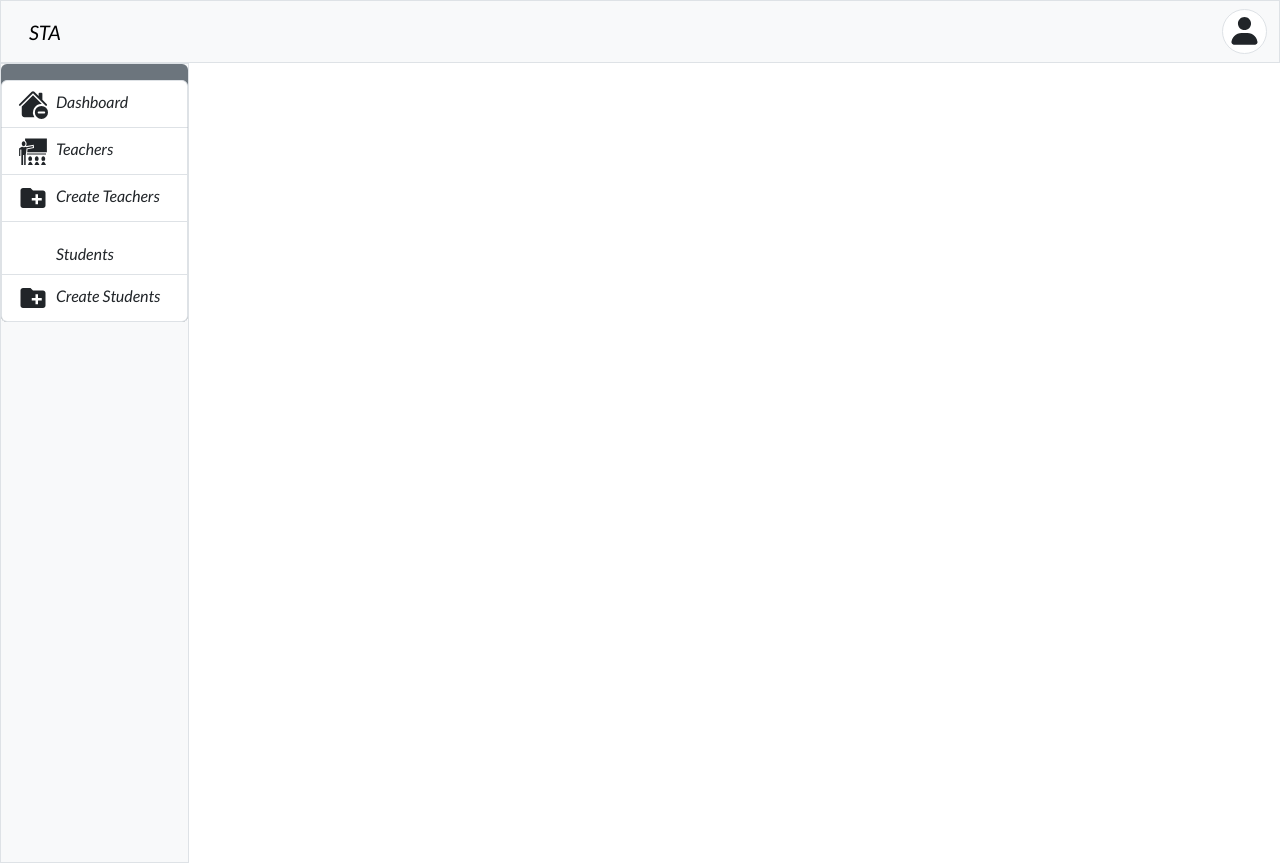
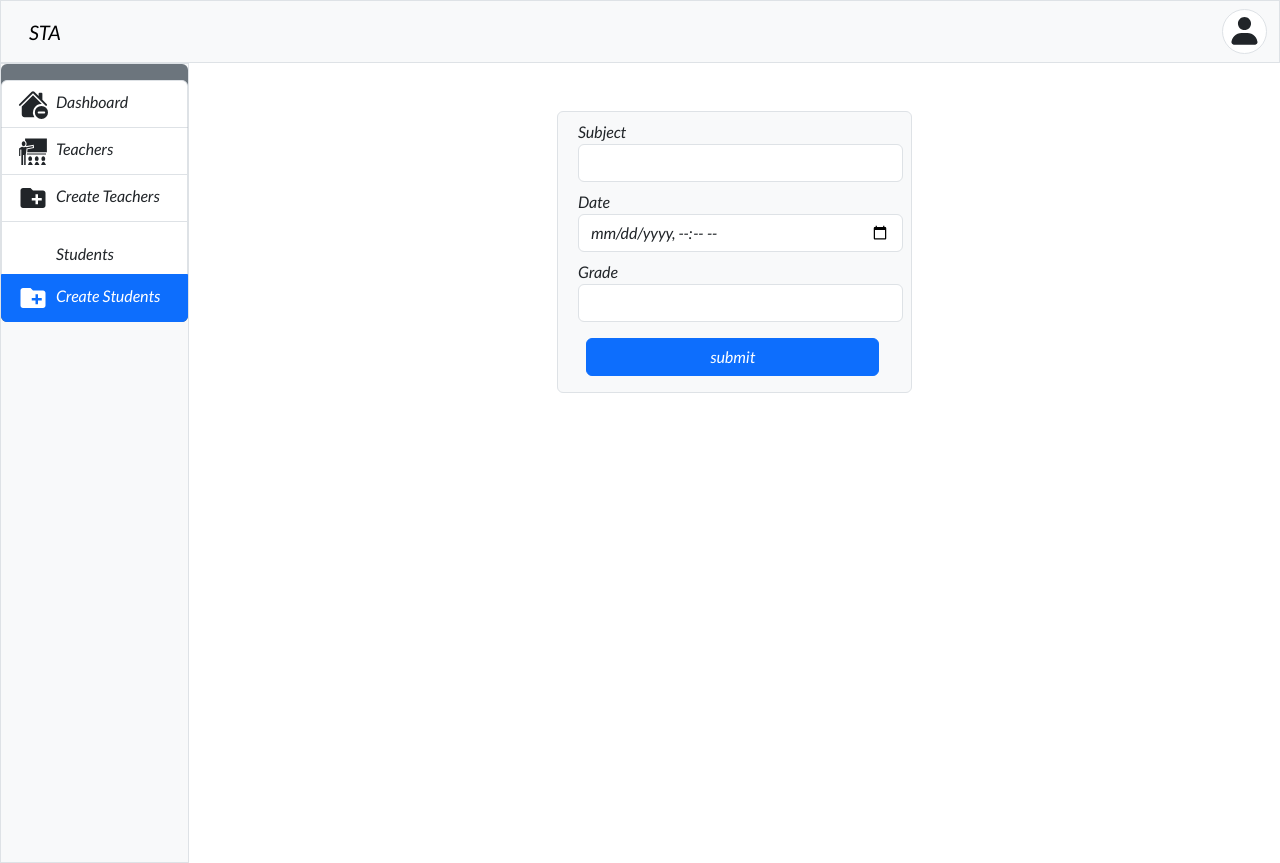
Before and after one commit to SenaEnana/React-Frontend-project, a React (Create React App) app: page /createStudent in a window 1280 px wide. Built offline with nearby package versions, Linux system fonts and the light colour scheme; some icons are missing.

Commit message:
create student and teacher

```diff
--- a/src/layouts/Sidebar.jsx
+++ b/src/layouts/Sidebar.jsx
@@ -17,7 +17,7 @@ function Sidebar() {
             Teachers
           </NavLink>
           <NavLink
-            to={"/createTeachers"}
+            to={"/createTeacher"}
             className="list-group-item text-start"
           >
             <MdCreateNewFolder className="me-2" size={30} />
@@ -28,7 +28,7 @@ function Sidebar() {
             Students
           </NavLink>
           <NavLink
-            to={"/createStudents"}
+            to={"/createStudent"}
             className="list-group-item text-start"
           >
             <MdCreateNewFolder className="me-2" size={30} />
--- /dev/null
+++ b/src/page/student/createStudent.jsx
@@ -0,0 +1,61 @@
+import React from 'react'
+import { Formik, useFormik } from "formik";
+import { createStudentValidation } from "./schema";
+import TextInput from '../../components/TextInput';
+
+const CreateStudent = () => {
+  return (
+    <div className="row justify-content-center ">
+              <Formik
+          initialValues={{
+            subject: "",
+            date: "",
+            grade: "",
+          }}
+          onSubmit={(values) => {
+            console.log(values);
+          }}
+          validationSchema={createStudentValidation}
+        >
+          {(formikValues) => (
+            <form className="form-group rounded border col-4 pe-3 mt-5 bg-light">
+              <TextInput
+                type="text"
+                name="subject"
+                label="Subject"
+                value={formikValues.values.subject}
+                error={formikValues.errors.subject}
+                onChange={formikValues.handleChange}
+              />
+              <TextInput
+                type="datetime-local"
+                name="date"
+                label="Date"
+                value={formikValues.values.date}
+                error={formikValues.errors.date}
+                onChange={formikValues.handleChange}
+              />
+              <TextInput
+                type="grade"
+                name="grade"
+                label="Grade"
+                value={formikValues.values.grade}
+                error={formikValues.errors.grade}
+                onChange={formikValues.handleChange}
+              />
+              <div className="m-3">
+                <input
+                  className="btn btn-primary col-12"
+                  type="button"
+                  value="submit"
+                  onClick={formikValues.handleSubmit}
+                />
+              </div>
+            </form>
+          )}
+        </Formik>
+      </div>
+  )
+}
+
+export default CreateStudent
--- /dev/null
+++ b/src/page/student/schema.js
@@ -0,0 +1,6 @@
+import * as Yup from "yup";
+export const createStudentValidation = Yup.object().shape({
+  subject: Yup.string().required("required"),
+  date: Yup.string().required("required"),
+  grade: Yup.number().required("required"),
+});
--- /dev/null
+++ b/src/page/teacher/createTeacher.jsx
@@ -0,0 +1,64 @@
+import { Formik, useFormik } from "formik";
+import React from "react";
+import { createTeacherValidation } from "./schema";
+import TextInput from "../../components/TextInput";
+
+const CreateTeacher = () => {
+  return (
+
+         <div className="row justify-content-center ">
+        <Formik
+          initialValues={{
+            expert: "",
+            gender: "",
+            educationLevel: "",
+          }}
+          onSubmit={(values) => {
+            console.log(values);
+          }}
+          validationSchema={createTeacherValidation}
+        >
+          {(formikValues) => (
+            <form className="form-group rounded border col-4 pe-3 mt-5 bg-light">
+              <TextInput
+                type="text"
+                name=" expert"
+                label=" Expert"
+                value={formikValues.values. expert}
+                error={formikValues.errors. expert}
+                onChange={formikValues.handleChange}
+              />
+              <TextInput
+                type="text"
+                name="gender"
+                label="Gender"
+                value={formikValues.values.gender}
+                error={formikValues.errors.gender}
+                onChange={formikValues.handleChange}
+              />
+              <TextInput
+                type="text"
+                name="educationLevel"
+                label="EducationLevel"
+                value={formikValues.values.educationLevel}
+                error={formikValues.errors.educationLevel}
+                onChange={formikValues.handleChange}
+              />
+
+              <div className="m-3">
+                <input
+                  className="btn btn-primary col-12"
+                  type="button"
+                  value="submit"
+                  onClick={formikValues.handleSubmit}
+                />
+              </div>
+            </form>
+          )}
+        </Formik>
+      </div>
+
+  )
+}
+
+export default CreateTeacher
--- /dev/null
+++ b/src/page/teacher/schema.js
@@ -0,0 +1,7 @@
+import * as Yup from "yup";
+export const createTeacherValidation = Yup.object().shape({
+  expert: Yup.string().required("required"),
+  gender: Yup.number().required("required"),
+  educationLevel: Yup.string().required("required"),
+
+});
--- a/src/router.js
+++ b/src/router.js
@@ -4,6 +4,9 @@ import Teacher from "./page/teacher/teacher";
 import Student from "./page/student/student";
 import SignUp from "./page/auth/signup/signup";
 import SignIn from "./page/auth/signin/signin";
+import CreateTeacher from "./page/teacher/createTeacher";
+import CreateStudent from "./page/student/createStudent";
+
 function Router() {
   return (
     <Routes>
@@ -12,15 +15,8 @@ function Router() {
       <Route path="/students" element={<Student />} />
       <Route path="/signUp" element={<SignUp />} />
       <Route path="/singIn" element={<SignIn />} />
-      {/*    <Route path="/contact" component={Contact} />
-            <Route path="/login" component={Login} />
-            <Route path="/additional" component={Additional} />
-            <Route path="/reset" component={Reset} />
-            <Route path="/forgotPass" component={ForgotPassword} />
-            <Route path="/information" component={Information} />
-            <Route path="/profile" component={Profile} />
-            <Route path="/studying" component={Student} />
-            <Route path="/teaching" component={Teacher} /> */}
+<Route path="/createStudent" element={<CreateStudent/>}/>
+<Route path="/createTeacher" element={<CreateTeacher/>}/>
     </Routes>
   );
 }
```
